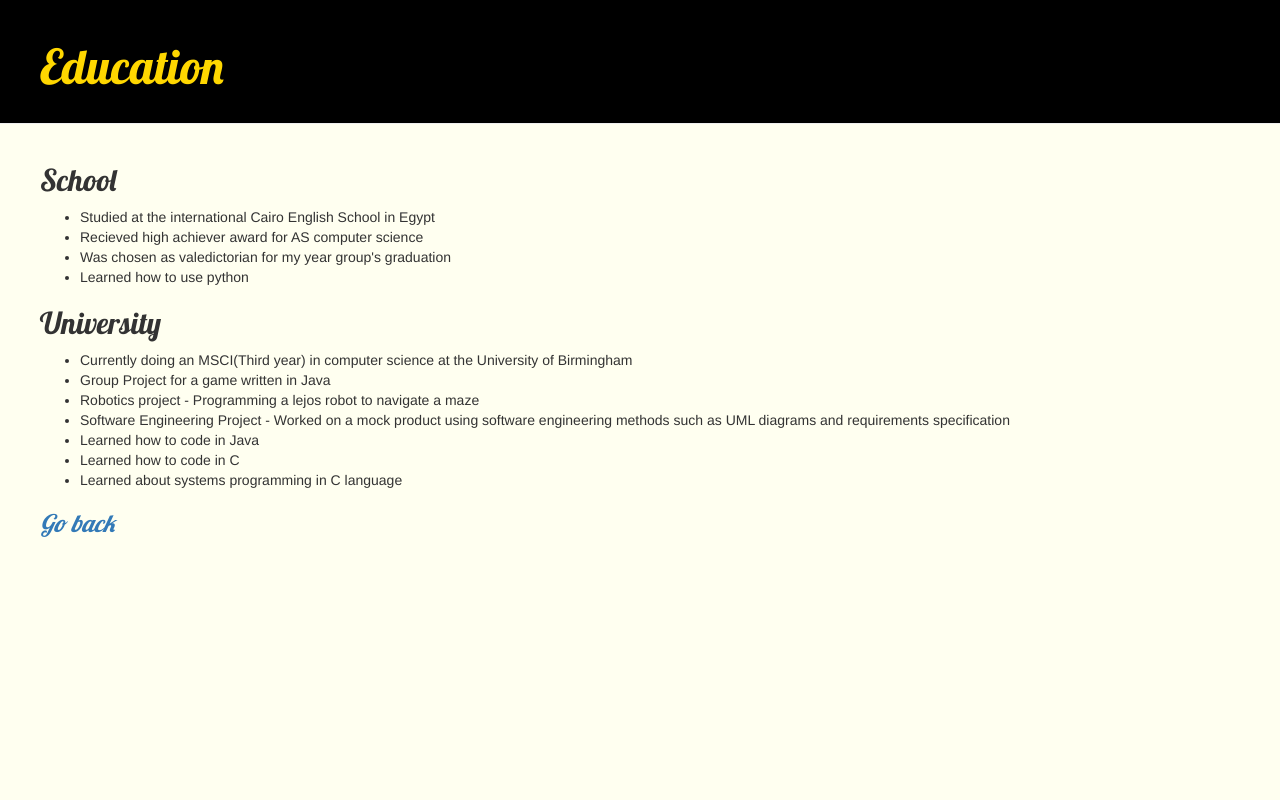
After one commit to oeh808/my-first-blog, a Django app: page /cv_view/education in a window 1280 px wide. The commit adds this page. Run offline with Django 3.2, Linux system fonts and the light colour scheme; some libraries are stand-ins or nearby versions.

Commit message:
Added Education site

```diff
--- a/blog/templates/cv/cv_view.html
+++ b/blog/templates/cv/cv_view.html
@@ -14,4 +14,5 @@
   </div>
   <h1><u><a href="/cv_view/contact_details">Contact Details</a></u></h1>
   <h1><u><a href="/cv_view/personal_profile">Personal Profile</a></u></h1>
+  <h1><u><a href="/cv_view/education">Education</a></u></h1>
 </html>
--- /dev/null
+++ b/blog/templates/cv/education.html
@@ -0,0 +1,51 @@
+{% load static %}
+
+<html>
+  <title>Education</title>
+  <head>
+    <link rel="stylesheet" href="//maxcdn.bootstrapcdn.com/bootstrap/3.2.0/css/bootstrap.min.css">
+    <link rel="stylesheet" href="//maxcdn.bootstrapcdn.com/bootstrap/3.2.0/css/bootstrap-theme.min.css">
+    <link href='//fonts.googleapis.com/css?family=Lobster&subset=latin,latin-ext' rel='stylesheet' type='text/css'>
+    <link rel="stylesheet" href="{% static 'css/blog.css' %}">
+  </head>
+  <body>
+    <div class="page-header">
+      <h1>Education</h1>
+    </div>
+
+    <div class="content container">
+      <div class="row">
+        <div class="col-md-8">
+          {% block content %}
+          {% endblock %}
+        </div>
+
+    <div>
+      <h2>School</h2>
+      <ul>
+        <li>Studied at the international Cairo English School in Egypt</li>
+        <li>Recieved high achiever award for AS computer science</li>
+        <li>Was chosen as valedictorian for my year group's graduation</li>
+        <li>Learned how to use python</li>
+      </ul>
+    </div>
+
+    <div>
+      <h2>University</h2>
+      <ul>
+        <li>Currently doing an MSCI(Third year) in computer science at the University of Birmingham</li>
+        <li>Group Project for a game written in Java</li>
+        <li>Robotics project - Programming a lejos robot to navigate a maze</li>
+        <li>Software Engineering Project - Worked on a mock product using software engineering methods
+           such as UML diagrams and requirements specification</li>
+        <li>Learned how to code in Java</li>
+        <li>Learned how to code in C</li>
+        <li>Learned about systems programming in C language</li>
+      </ul>
+    </div>
+
+    <div>
+      <h3><i><a href='http://127.0.0.1:8000/cv_view'>Go back</a></i></h3>
+    </div>
+  </body>
+</html>
--- a/blog/urls.py
+++ b/blog/urls.py
@@ -9,4 +9,5 @@ urlpatterns = [
     path('cv_view/', views.cv_view, name='cv_view'),
     path('cv_view/contact_details', views.contact_details, name='contact_details'),
     path('cv_view/personal_profile', views.personal_profile, name='personal_profile'),
+    path('cv_view/education', views.education, name='education'),
 ]
--- a/blog/views.py
+++ b/blog/views.py
@@ -13,6 +13,9 @@ def contact_details(request):
 
 def personal_profile(request):
     return render(request, 'cv/personal_profile.html')
+
+def education(request):
+    return render(request, 'cv/education.html')
 
 def post_list(request):
     posts = Post.objects.filter(published_date__lte=timezone.now()).order_by('published_date')
```
Also changed, not shown: blog/tests.py (+31 -0 lines), functional_tests.py (+32 -0 lines), 2 other files.
